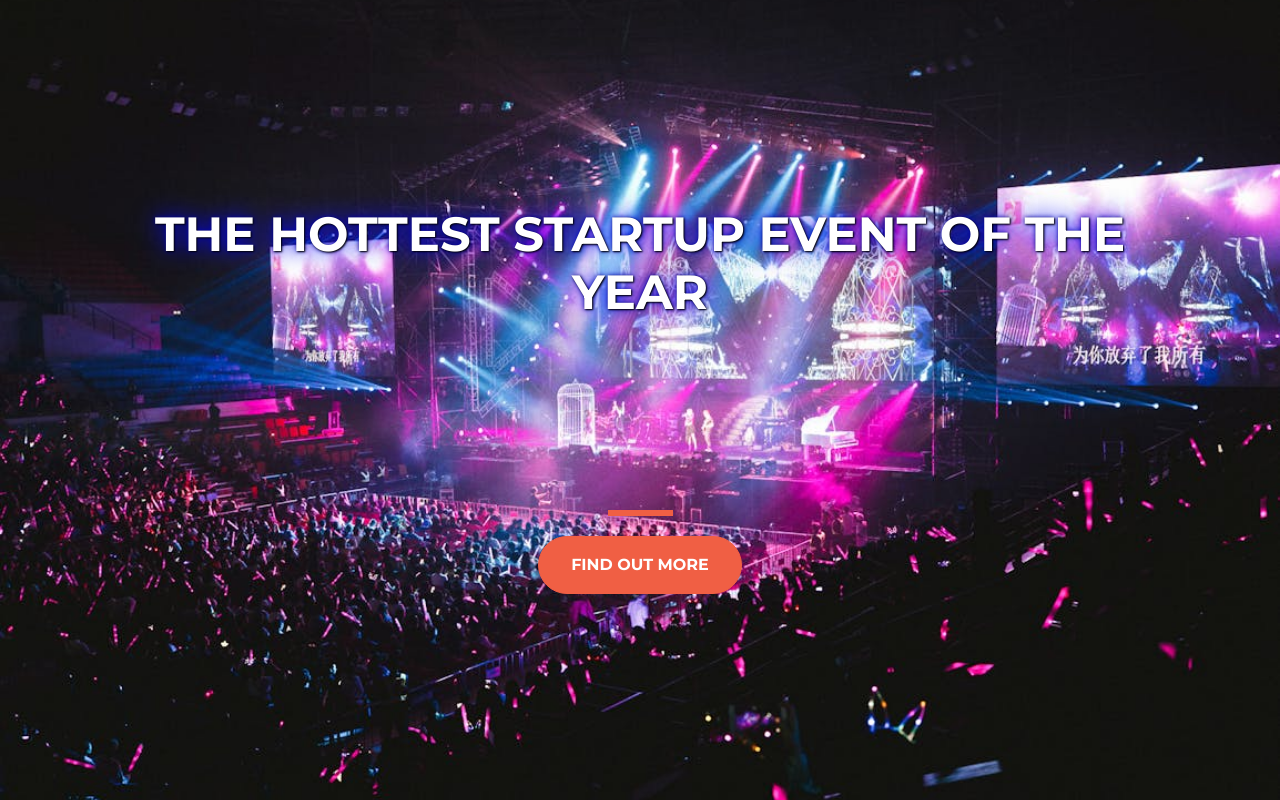
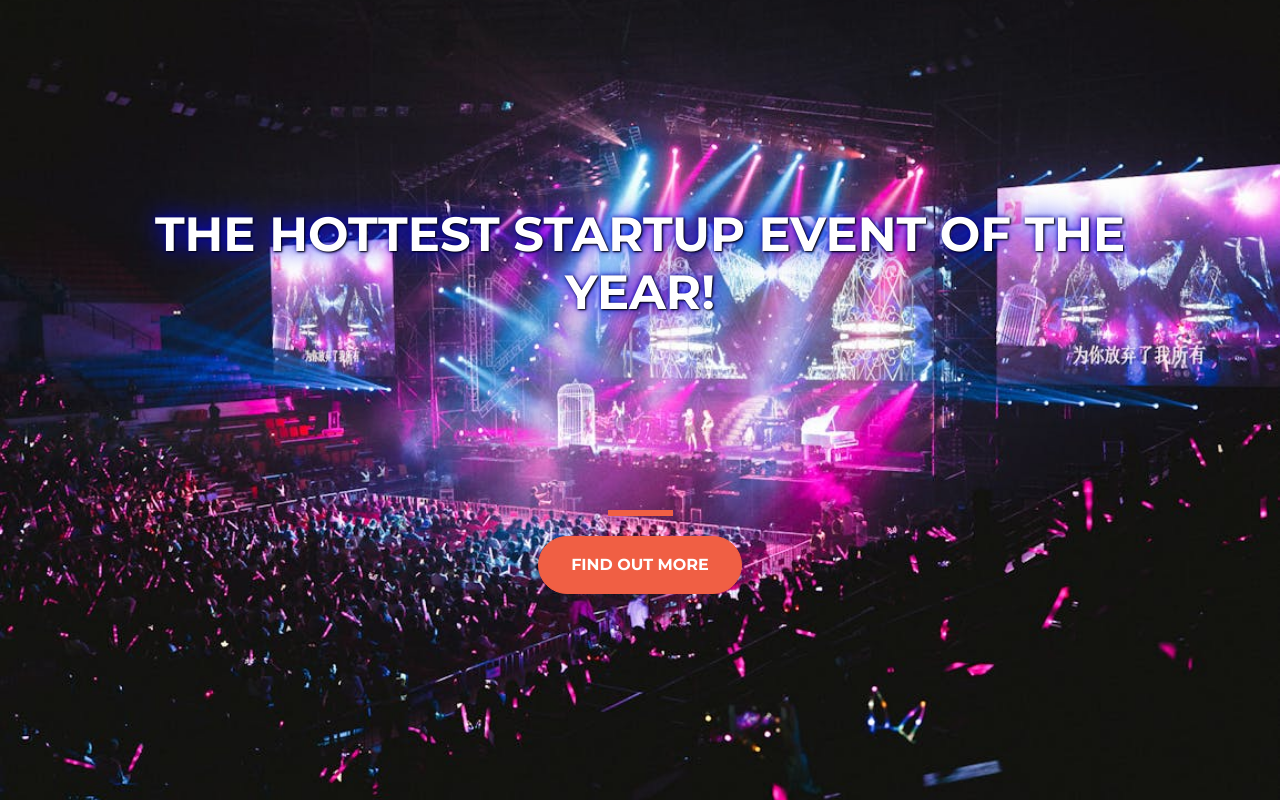
Before and after one commit to djwhitecoal/Event-startup, a plain HTML site: page index.html in a window 1280 px wide. Drawn offline with nearby package versions, Linux system fonts and the light colour scheme.

Commit message:
added exclamation

```diff
--- a/index.html
+++ b/index.html
@@ -12,7 +12,7 @@
   	<div class="container d-flex align-items-center h-100">
   		<div class="row">
   		 <header class="text-center col-12">
-	      <h1 class="text-uppercase"><strong>The Hottest startup event of the year</strong></h1>
+	      <h1 class="text-uppercase"><strong>The Hottest startup event of the year!</strong></h1>
 	     </header>
 	     <div class="buffer col-12"></div>
 	     <section class="text-center col-12">
```
